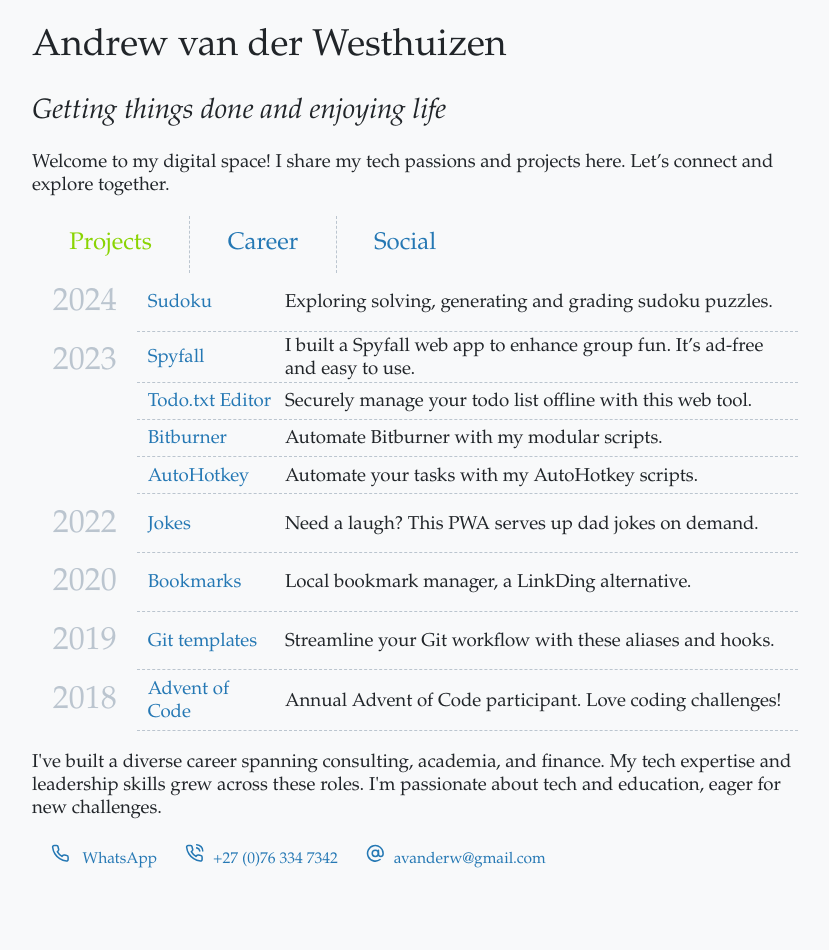
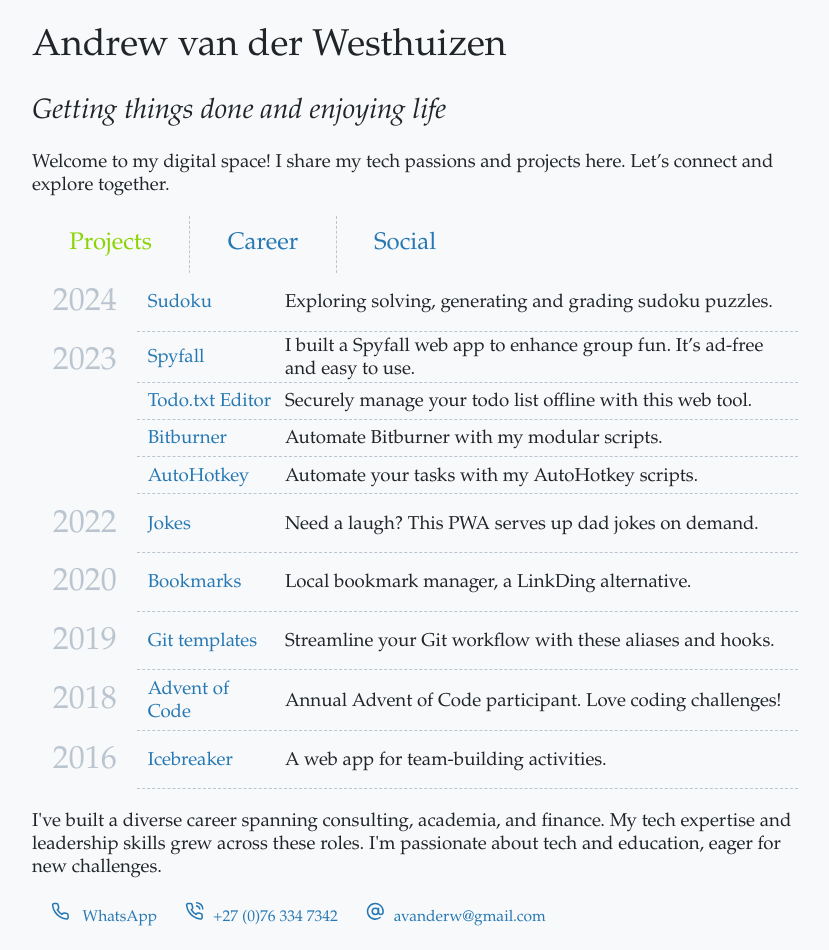
Before and after one commit to avanderw/avanderw.github.io, a SvelteKit app: page / in a window 1280 px wide. Shown: the whole page, without its empty margins (224-1053 px from the left). Before the commit the page ends 892 px from the top, so only its background shows below. Built offline with nearby package versions, Linux system fonts and the light colour scheme.

Commit message:
Add link to icebreaker

```diff
--- a/src/routes/+page.svelte
+++ b/src/routes/+page.svelte
@@ -68,6 +68,11 @@
 			<td class="year">2018</td>
 			<td><a href="https://avanderw.co.za/advent-of-code">Advent of Code</a></td>
 			<td>Annual Advent of Code participant. Love coding challenges!</td>
+		</tr>
+		<tr>
+			<td class="year">2016</td>
+			<td><a href="https://avanderw.confirm.za/icebreaker">Icebreaker</a></td>
+			<td>A web app for team-building activities.</td>
 		</tr>
 	</table>
 {/if}
```
